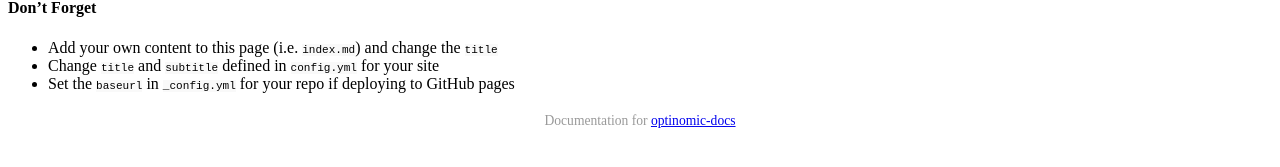
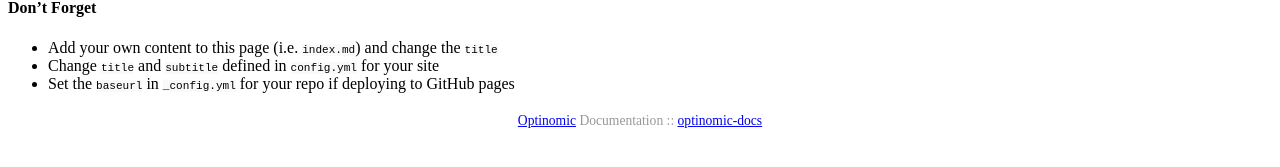
Before and after one commit to Optinomic/optinomic-docs, a Jekyll site: the page built from index.md, in a window 1280 px wide. Shown: the part 263-430 px from the top of the page. Built offline with Jekyll 4.4.1, drawn with Linux system fonts in a browser that asks for light colours; Markdown is read by kramdown in place of the engine named in the settings; a style sheet for code colours, icons or effects is not loaded.

Commit message:
/docs :: new footer

```diff
--- a/_includes/footer.html
+++ b/_includes/footer.html
@@ -1 +1 @@
-Documentation for <a href="{% if site.codeurl %}{{ site.codeurl }}{% else %}{{ site.baseurl }}{% endif %}">{{ site.title }}</a>
+<a href="http://www.optinomic.com/">Optinomic</a> Documentation :: <a href="{% if site.codeurl %}{{ site.codeurl }}{% else %}{{ site.baseurl }}{% endif %}">{{ site.title }}</a>
```
Also changed, not shown: 2 other files.
